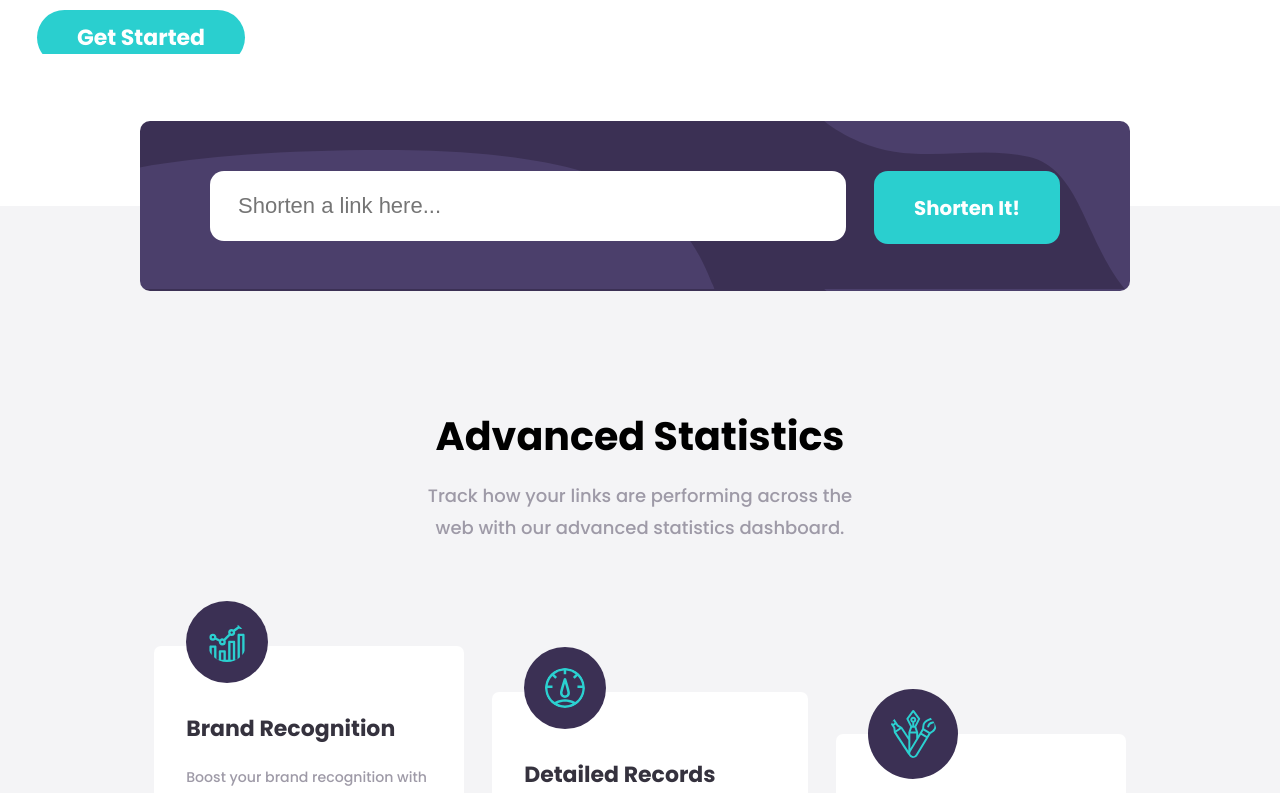
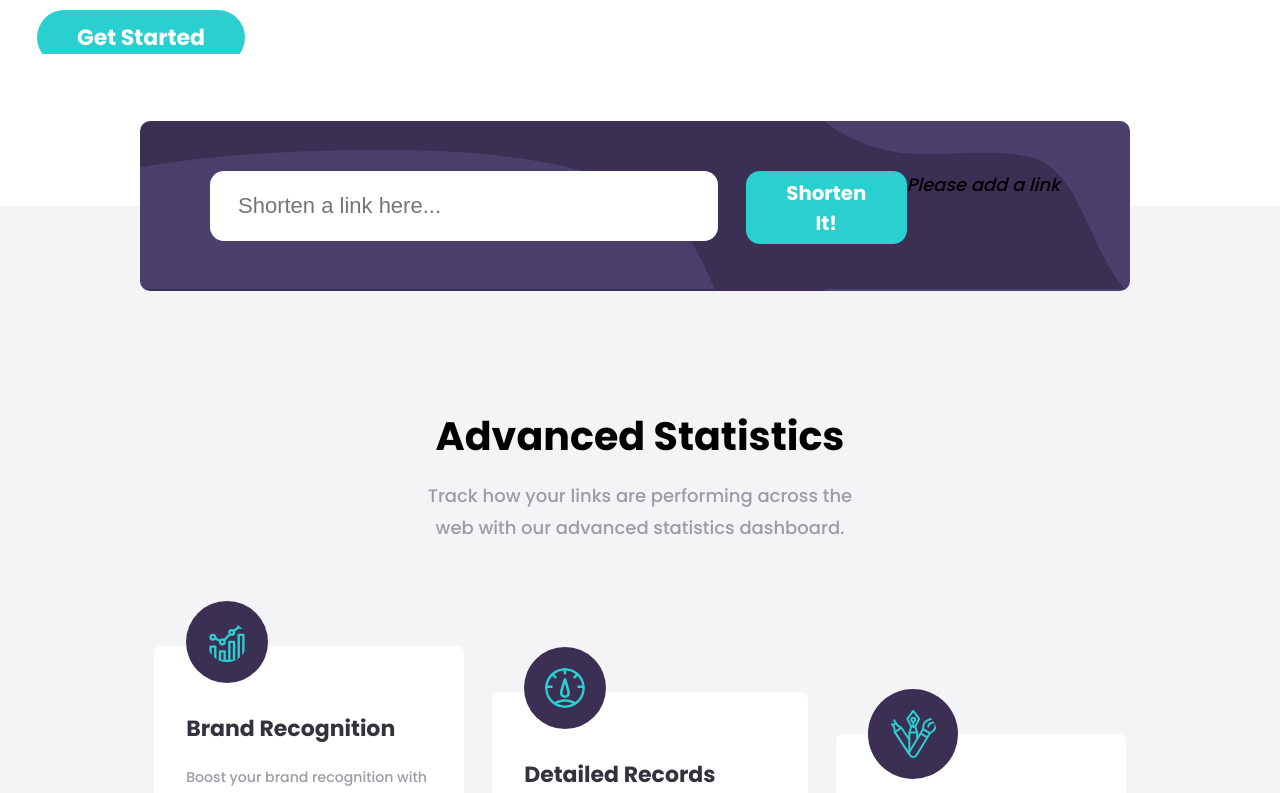
Before and after one commit to aman-atg/Shortly-Landing-Page, a React (Create React App) app: page / in a window 1280 px wide. Shown: the part 860-1653 px from the top of the page. Built offline with nearby package versions, Linux system fonts and the light colour scheme.

Commit message:
errMsg working fine

```diff
--- a/src/components/Header/ShortenLnk.jsx
+++ b/src/components/Header/ShortenLnk.jsx
@@ -4,10 +4,19 @@ import Proptypes from "prop-types";
 class ShortenLnk extends React.Component {
   state = {
     url: "",
-    err: ""
+    errMsg: "Please add a link"
   };
+
+  //if err is true
+  /*
+  border => red
+  text => red
+  errMsg => visible
+*/
+
   /// create simple-schema and
   // manage errors
+
   render() {
     const { props, state } = this;
     return (
@@ -32,6 +41,13 @@ class ShortenLnk extends React.Component {
               Shorten It!
             </span>
           </form>
+          {props.err ? (
+            <i id="error">{state.errMsg}</i>
+          ) : (
+            <i id="error" className="hide">
+              {state.errMsg}
+            </i>
+          )}
         </div>
       </div>
     );
```
